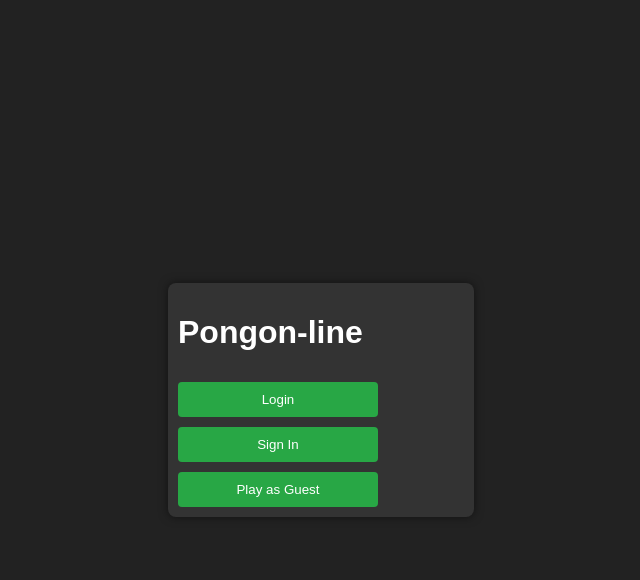
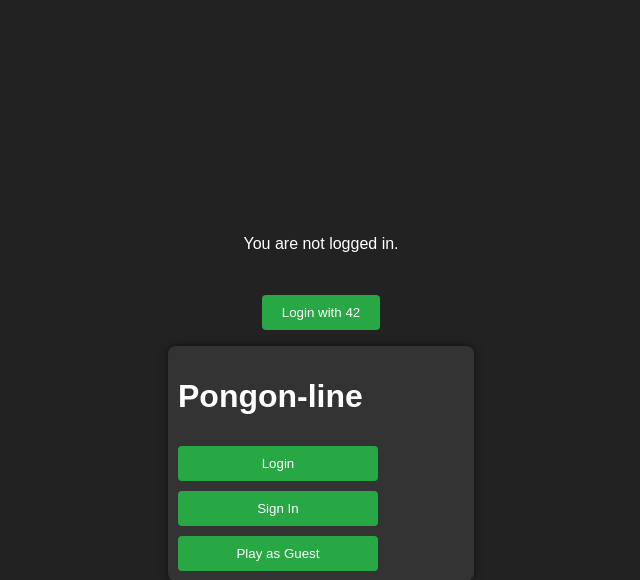
Before and after one commit to vtrevisa/ft_transcendence, a Django app: page / in a window 1280 px wide. Shown: the top 580 px of the page, without its empty margins (319-959 px from the left). Run offline with Django 5.2, Linux system fonts and the light colour scheme; data that the repository does not hold is empty.

Commit message:
started 2fa

```diff
--- a/mysite/blog/templates/home.html
+++ b/mysite/blog/templates/home.html
@@ -8,6 +8,19 @@
     <meta name="viewport" content="width=device-width, initial-scale=1.0">
     <title>Pongon-line</title>
     <link rel="stylesheet" href="{% static 'css/styles.css' %}">
+
+    <title>Home</title>
+    <script type="text/javascript">
+        function openLoginPopup() {
+            var width = 600;
+            var height = 700;
+            var left = (screen.width - width) / 2;
+            var top = (screen.height - height) / 2;
+            var url = "{% url 'login42' %}";
+            var params = 'menubar=no,toolbar=no,status=no,width=' + width + ',height=' + height + ',top=' + top + ',left=' + left;
+            window.open(url, 'Login with 42', params);
+        }
+    </script>
 </head>
 <body>
     <header>
@@ -25,6 +38,15 @@
         </div>
         <button id="logoutButton" class="logout-button" style="display: none;" onclick="logout()">Logout</button>
     </header>
+
+    {% if user.is_authenticated %}
+        <p>Welcome, {{ user.username }}!</p>
+        <p><a href="{% url 'logout42' %}">Logout</a></p>
+    {% else %}
+        <p>You are not logged in.</p>
+        <p><button onclick="openLoginPopup()">Login with 42</button></p>
+    {% endif %}
+
 
     <!-- Main Menu Container -->
     <div class="container menu-container" id="menuContainer">
@@ -210,6 +232,7 @@
         <button onclick="returnToMenu()">Return to Menu</button>
     </div>
 
+
     <!-- Load JavaScript files at the end of the body -->
     <script src="{% static 'js/common.js' %}" defer></script>
     <script src="{% static 'js/vsplayer.js' %}" defer></script>
--- a/mysite/blog/urls.py
+++ b/mysite/blog/urls.py
@@ -1,5 +1,6 @@
-from django.urls import path
+from django.urls import path, include
 from . import views
+from django.contrib import admin
 
 urlpatterns = [
     path('', views.home, name='home'),
@@ -16,4 +17,10 @@ urlpatterns = [
 	path('get_username_by_nickname/', views.get_username_by_nickname, name='get_username_by_nickname'),
 	path('update_status_counter/', views.update_status_counter, name='update_status_counter'),
 	path('record_game_history/', views.record_game_history, name='record_game_history'),
+	path('callback/', views.callback_view, name='callback'),
+    path('admin/', admin.site.urls),
+    path('oauth/', include('oauth2_provider.urls', namespace='oauth2_provider')),
+    path('login42/', views.login_view42, name='login42'),
+    path('logout42/', views.logout42, name='logout42'),
+    path('callback/', views.callback_view, name='callback'),
 ]
--- a/mysite/blog/views.py
+++ b/mysite/blog/views.py
@@ -7,6 +7,12 @@ from django.shortcuts import render
 from django.contrib.auth import get_user_model
 from django.contrib.auth.decorators import login_required
 from .models import UserProfile, Match
+import requests
+from django.shortcuts import render, redirect
+from django.conf import settings
+from django.contrib.auth import login
+from django.contrib.auth.models import User
+from django.contrib.auth import logout as auth_logout
 
 User = get_user_model()
 logger = logging.getLogger(__name__)
@@ -299,5 +305,66 @@ def record_game_history(request):
     logger.error("Invalid request method")
     return JsonResponse({'message': 'Invalid request method'}, status=400)
 
+def login_view42(request):
+    # Redireciona o usuário para a página de login da 42
+    # Redireciona o usuário para a página de login da 42
+    authorize_url = (
+        f"https://api.intra.42.fr/oauth/authorize?client_id={settings.CLIENT_ID}"
+        f"&redirect_uri={settings.REDIRECT_URI}&response_type=code&scope=public"
+    )
+    return redirect(authorize_url)
+    return redirect(authorize_url)
+
+
+def logout42(request):
+    auth_logout(request)
+    return redirect('/')
+
+def callback_view(request):
+    # Obtém o código de autorização da URL de redirecionamento
+    code = request.GET.get('code')
+    token_url = "https://api.intra.42.fr/oauth/token"
+    token_data = {
+        'grant_type': 'authorization_code',
+        'client_id': settings.CLIENT_ID,
+        'client_secret': settings.CLIENT_SECRET,
+        'code': code,
+        'redirect_uri': settings.REDIRECT_URI,
+    }
+
+    # Solicita o token de acesso usando o código de autorização
+    token_response = requests.post(token_url, data=token_data)
+    token_json = token_response.json()
+    access_token = token_json.get('access_token')
+
+    # Usa o token de acesso para obter informações do usuário
+    user_info_url = "https://api.intra.42.fr/v2/me"
+    user_info_response = requests.get(
+        user_info_url, headers={'Authorization': f'Bearer {access_token}'}
+    )
+    user_info = user_info_response.json()
+
+    # Verifica se o usuário já existe no banco de dados
+    try:
+        user = User.objects.get(username=user_info['login'])
+    except User.DoesNotExist:
+        # Cria um novo usuário se ele não existir
+        user = User.objects.create_user(
+            username=user_info['login'],
+            first_name=user_info['first_name'],
+            last_name=user_info['last_name'],
+            email=user_info['email'],
+        )
+
+    # Faz o login do usuário
+    login(request, user)
+
+    # Verifica se o pop-up está aberto e define o redirecionamento apropriado
+    if not request.GET.get('popup'):
+        return render(request, 'close_popup.html')
+    else:
+         # Renderiza um template que fecha o pop-up e redireciona a página principal
+        return redirect(settings.LOGIN_REDIRECT_URL)
+
 def home(request):
     return render(request, 'home.html')
```
Also changed, not shown: mysite/blog/templates/close_popup.html (added, +17 -0 lines), mysite/mysite/settings.py (+22 -4 lines), tenv/share/doc/jwcrypto/README.md (added), 4 other files.
